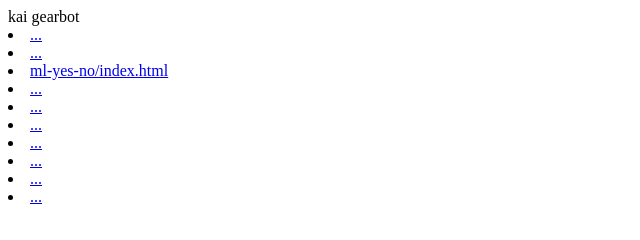
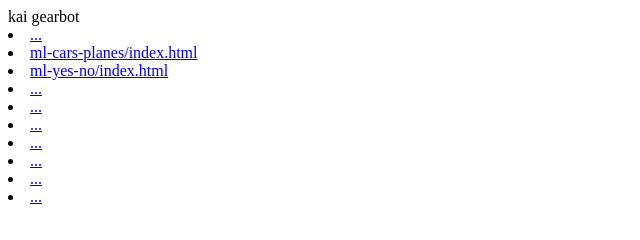
Before and after one commit to Ninjakai100/gerbots-summer-kai, a plain HTML site: page public/index.html in a window 1280 px wide. Shown: the whole page, without its empty margins (0-640 px from the left). Drawn offline with Linux system fonts and the light colour scheme.

Commit message:
Update index.html

```diff
--- a/public/index.html
+++ b/public/index.html
@@ -1,7 +1,7 @@
 kai gearbot
 <br>
 <li><a href="..">...</a>
-<li><a href="..">...</a>
+<li><a href="ml-cars-planes/index.htm">ml-cars-planes/index.html</a>
 <li><a href="ml-yes-no/index.html">ml-yes-no/index.html</a>
 <li><a href="..">...</a>
 <li><a href="..">...</a>
```
